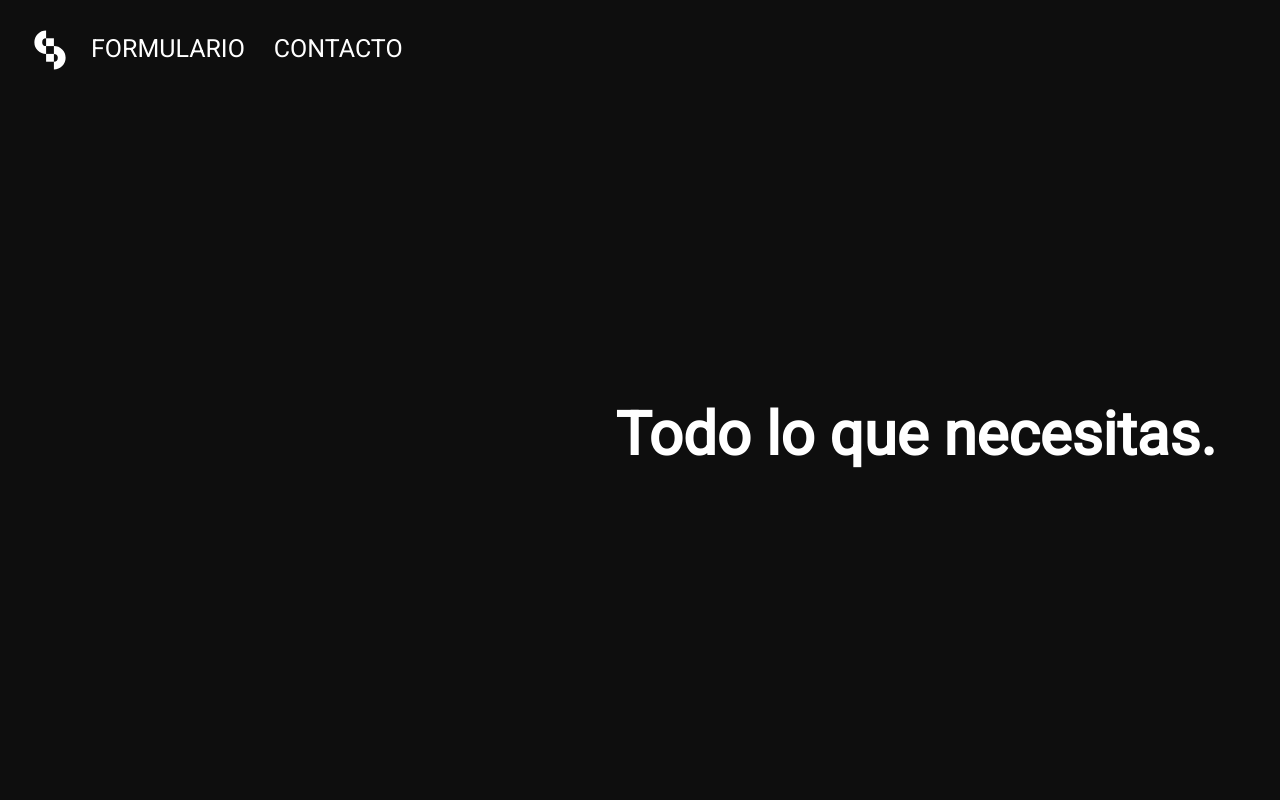
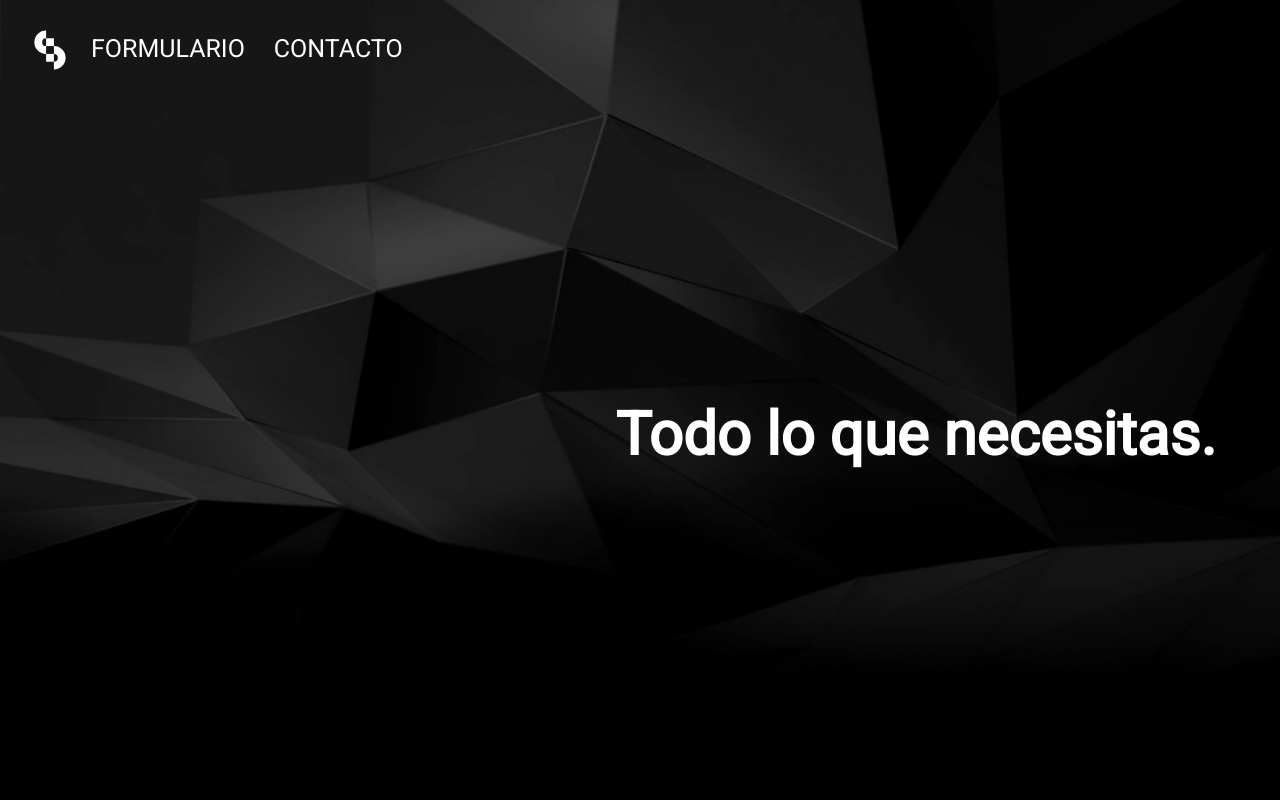
Before and after one commit to jsampallo/testweb, a plain HTML site: page index.html in a window 1280 px wide. Shown: the top 800 px of the page. Drawn offline with Linux system fonts and the light colour scheme.

Commit message:
Update style.css

```diff
--- a/style.css
+++ b/style.css
@@ -6,7 +6,7 @@
 }
 
 .cabecera {
-    background-image: url(media/bg.jpg);
+    background-image: url(bg.jpg);
     background-size: cover;
     background-repeat: no-repeat;
     position: relative;
```
